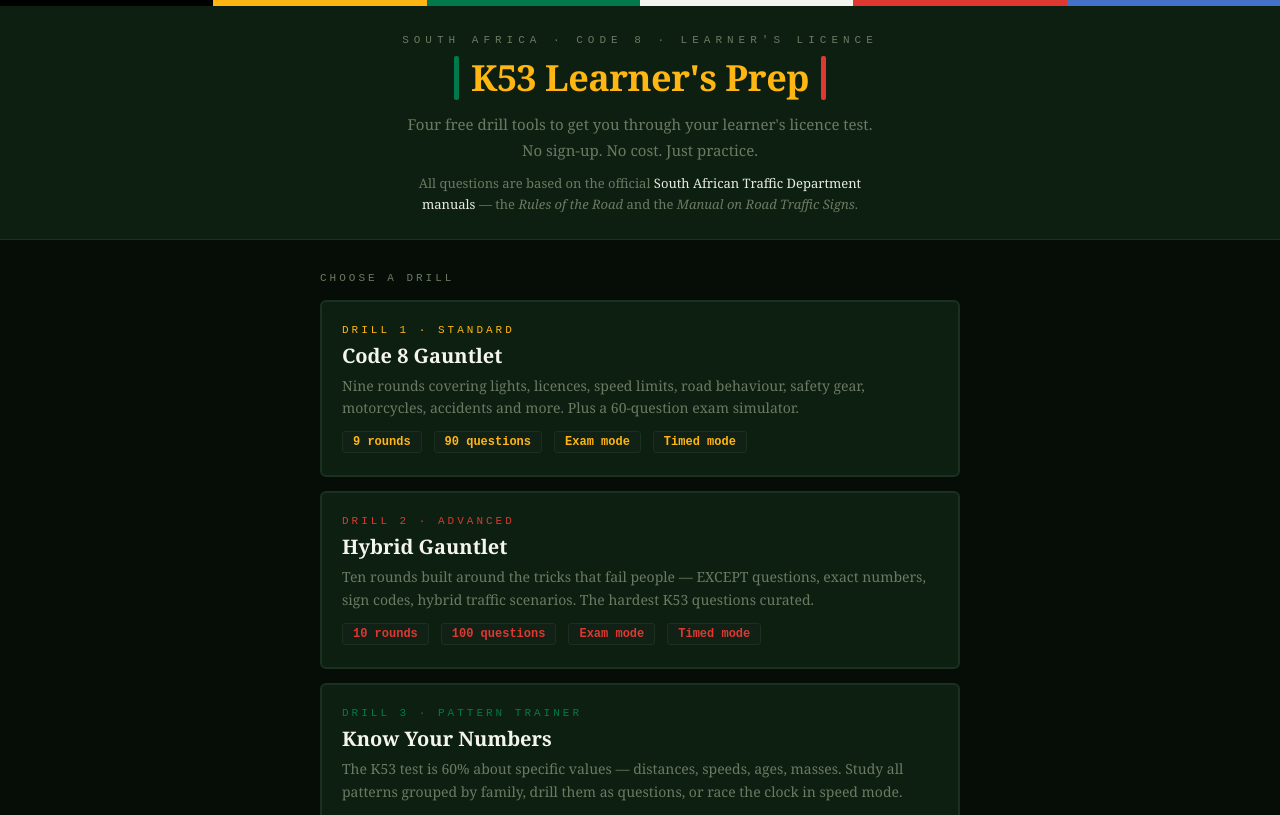
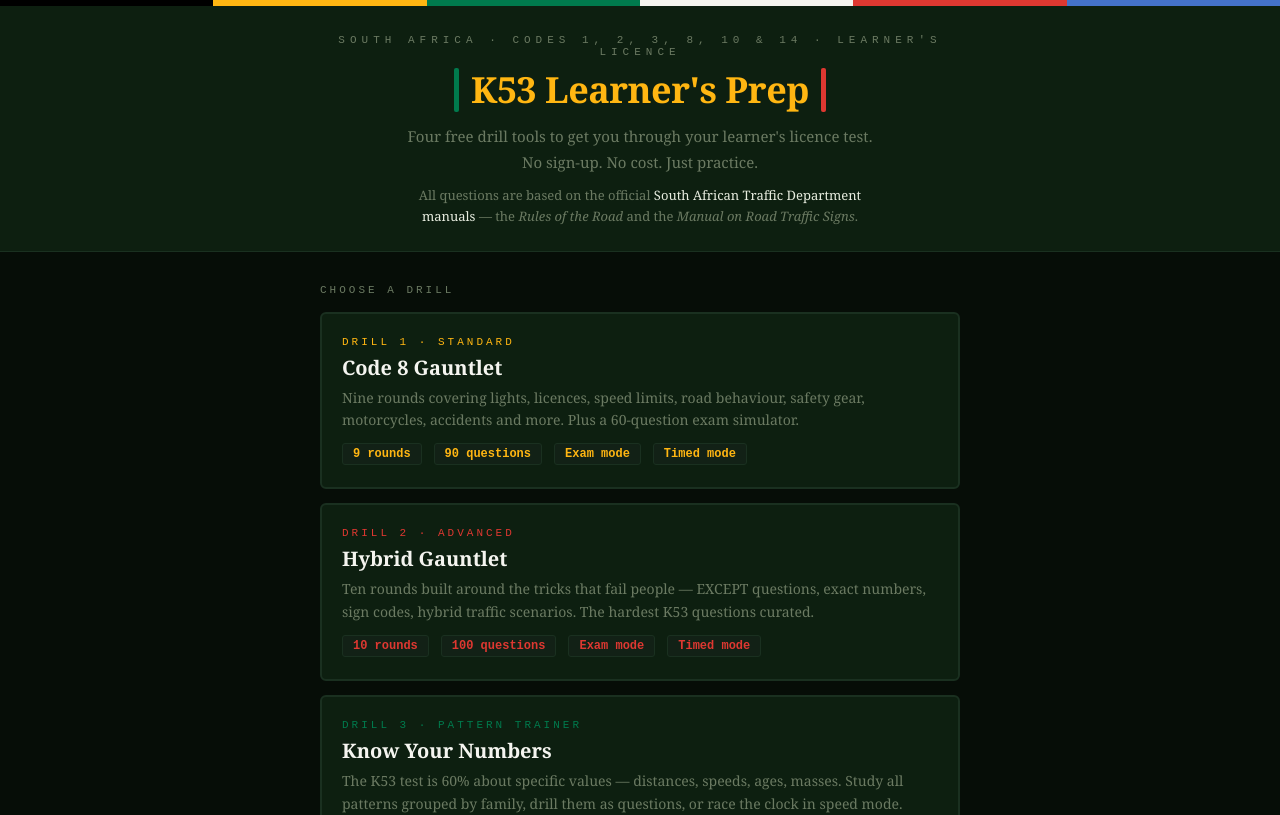
Before and after one commit to Nanda-Regine/nanda-k53-drill-master, a React (Vite) app: page / in a window 1280 px wide. Shown: the top 815 px of the page. Built offline with nearby package versions, Linux system fonts and the light colour scheme.

Commit message:
Update header to list all vehicle codes (1, 2, 3, 8, 10 & 14)

```diff
--- a/src/App.jsx
+++ b/src/App.jsx
@@ -78,7 +78,7 @@
       <div style={{ background: T.surface, borderBottom: `1px solid ${T.border}`, padding: "28px 20px 24px" }}>
         <div style={{ maxWidth: 680, margin: "0 auto", textAlign: "center" }}>
           <div style={{ fontSize: 11, letterSpacing: 5, color: T.dim, marginBottom: 10, fontFamily: T.mono, textTransform: "uppercase" }}>
-            South Africa · Code 8 · Learner's Licence
+            South Africa · Codes 1, 2, 3, 8, 10 &amp; 14 · Learner's Licence
           </div>
           <div style={{ display: "inline-flex", alignItems: "center", gap: 12, marginBottom: 12 }}>
             <div style={{ width: 5, height: 44, background: T.green, borderRadius: 2 }} />
```
